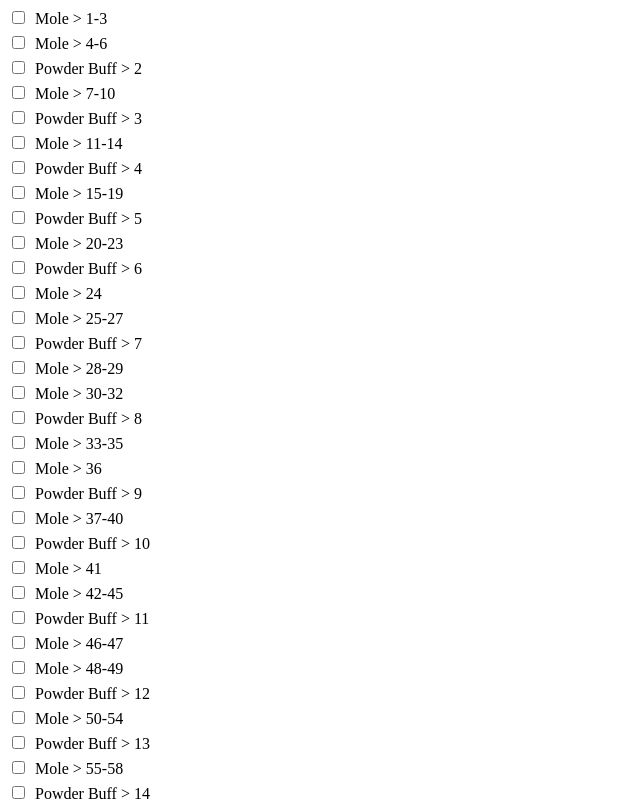
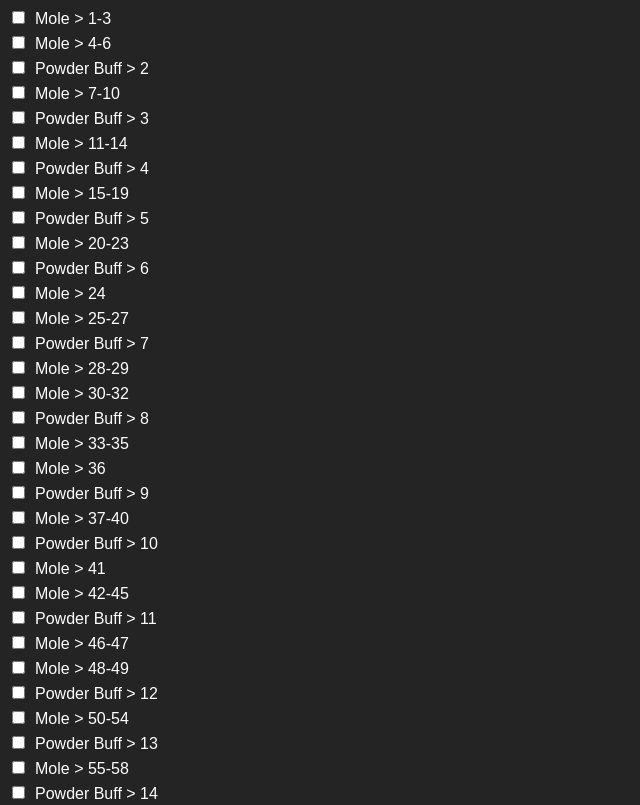
Before and after one commit to jonildev/Checklist, a plain HTML site: page index.html in a window 1280 px wide. Shown: the top 805 px of the page, without its empty margins (0-640 px from the left). Drawn offline with Linux system fonts and the light colour scheme.

Commit message:
Update index.html

```diff
--- a/index.html
+++ b/index.html
@@ -3,6 +3,12 @@
 <head>
 <title>Checklist</title>
 <style>
+body {
+  font-family: 'Rubik', sans-serif;
+  background-color: #242424; /* Dark background */
+  color: white;            /* Light text color */
+}
+
 #checklist {
   width: fit-content; /* Allow content to determine width */
 }
```
